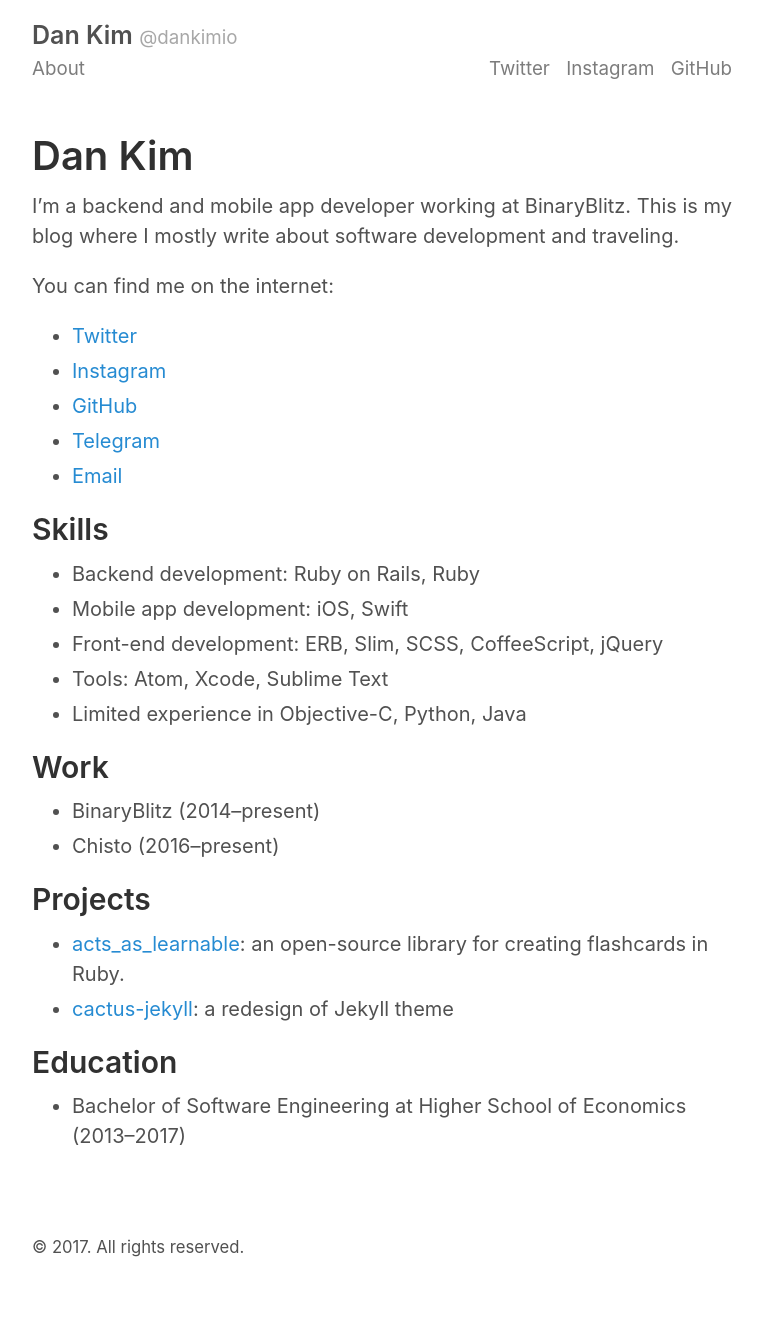
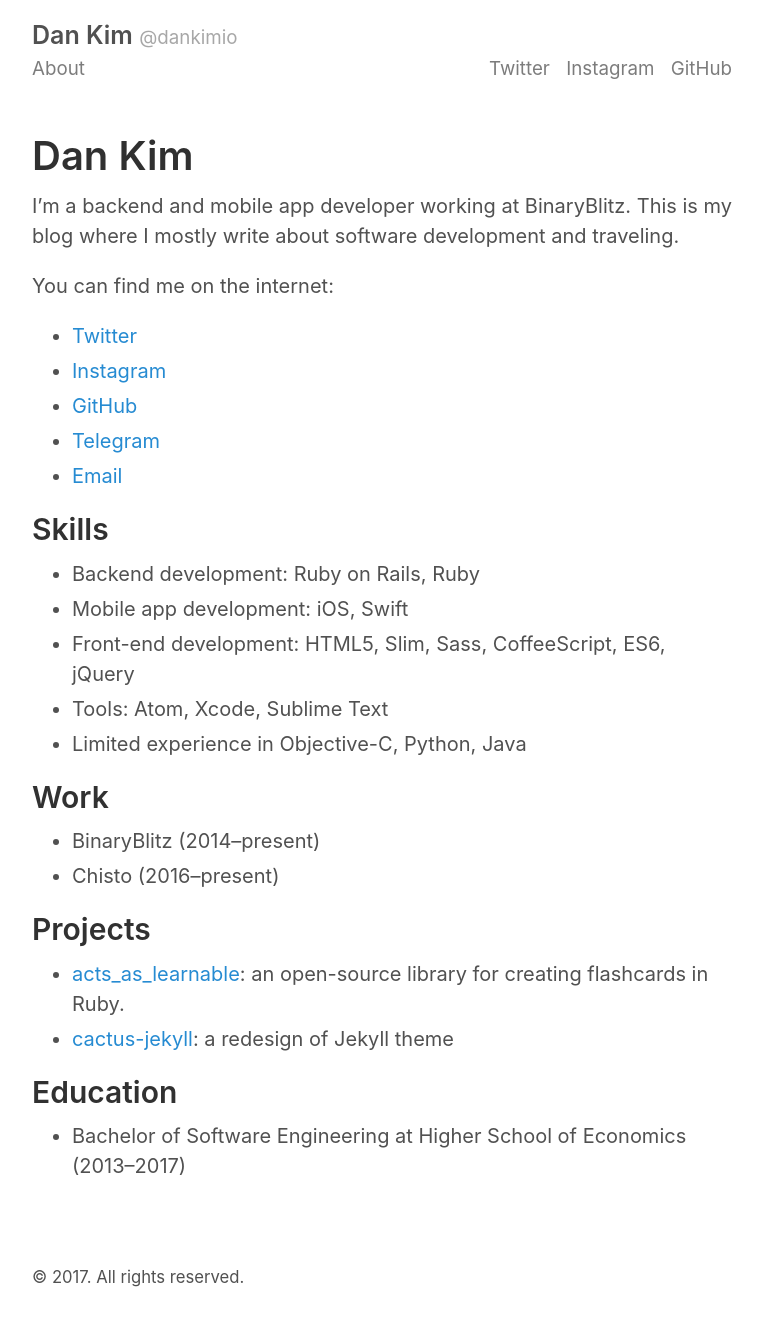
Before and after one commit to dankimio/dankimio.github.io, a Jekyll site: the page built from about.md, in a window 1280 px wide. Shown: the whole page, without its empty margins (258-1020 px from the left). Built offline with Jekyll 4.4.1, drawn with Linux system fonts in a browser that asks for light colours; before the commit the page ends 1301 px from its top, so only the background shows below that.

Commit message:
About: update skills

```diff
--- a/about.md
+++ b/about.md
@@ -17,7 +17,7 @@ You can find me on the internet:
 
 - Backend development: Ruby on Rails, Ruby
 - Mobile app development: iOS, Swift
-- Front-end development: ERB, Slim, SCSS, CoffeeScript, jQuery
+- Front-end development: HTML5, Slim, Sass, CoffeeScript, ES6, jQuery
 - Tools: Atom, Xcode, Sublime Text
 - Limited experience in Objective-C, Python, Java
 
```
